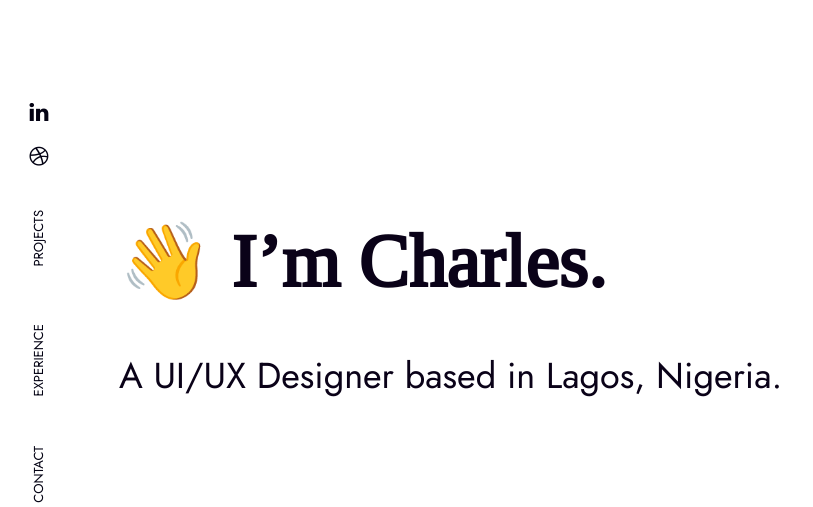
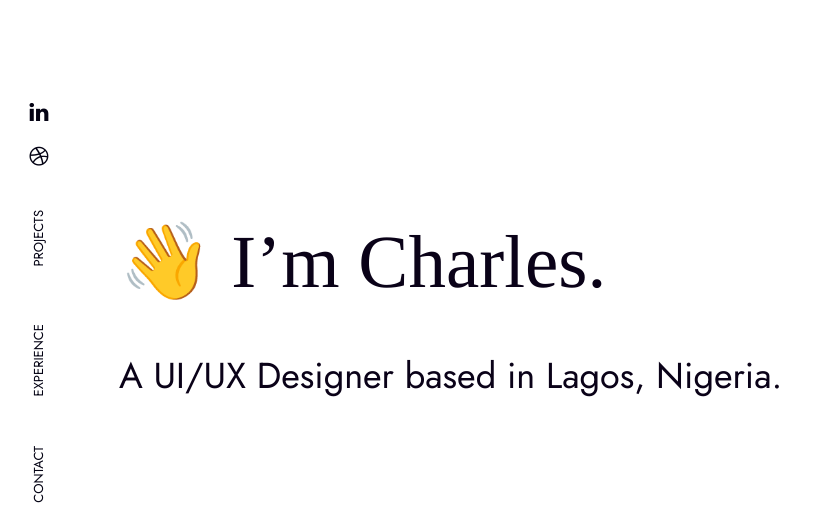
Before and after one commit to buikedim/my-portfolio, a PHP site: page /index.html in a window 1280 px wide. Shown: the top 507 px of the page, without its empty margins (0-813 px from the left). Run offline with PHP 8.4, Linux system fonts and the light colour scheme; some libraries are stand-ins or nearby versions.

Commit message:
nothing major

```diff
--- a/css/portfolio.css
+++ b/css/portfolio.css
@@ -19,8 +19,7 @@ h2{
 	font-weight: lighter;
 }
 .header1{
-font-family: 'Tinos', sans-serif;
-	font-weight: bold;
+font-family: 'Tinos', serif;
 
 	font-size: 75px;
 	line-height: 1;
```
